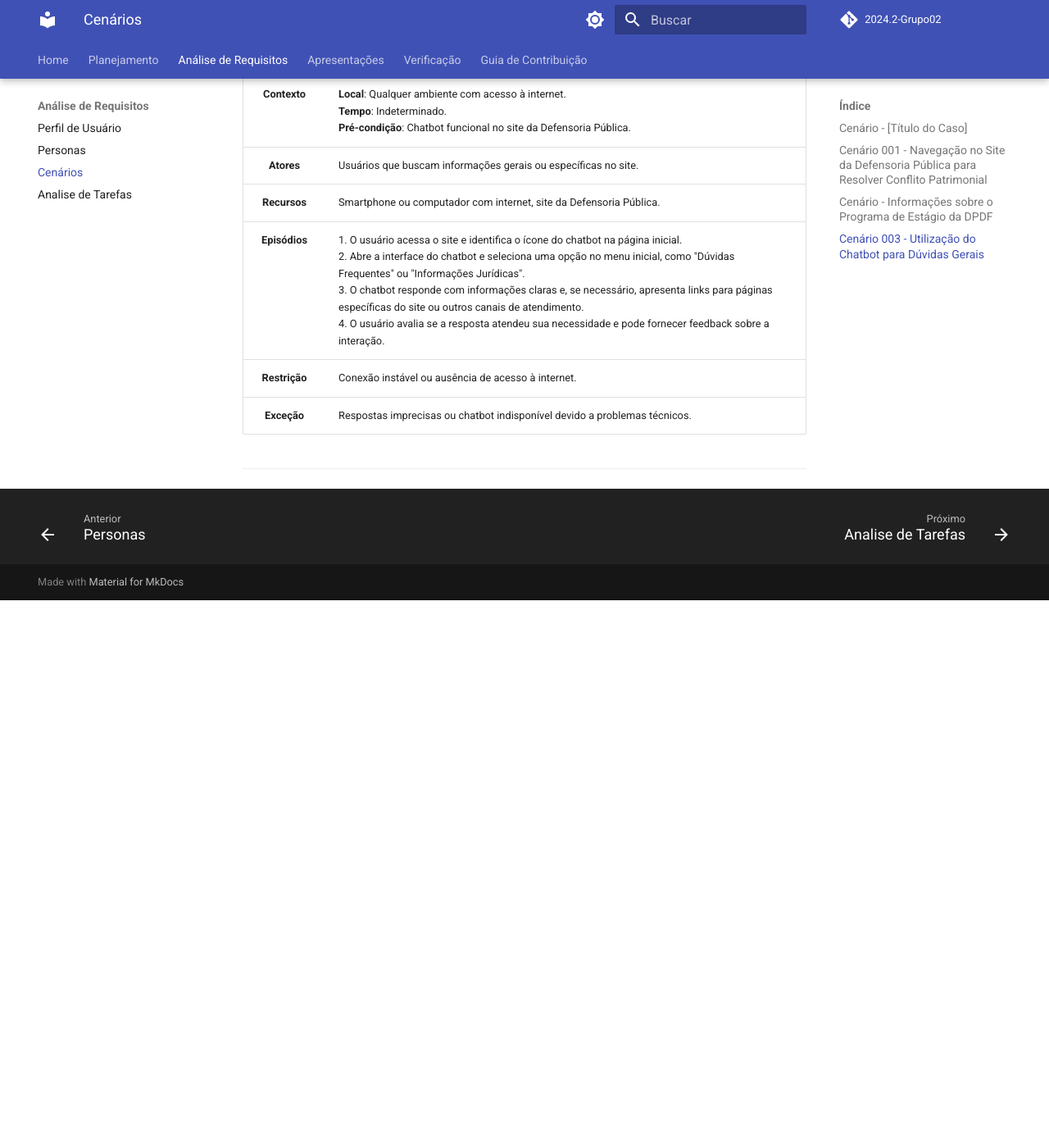
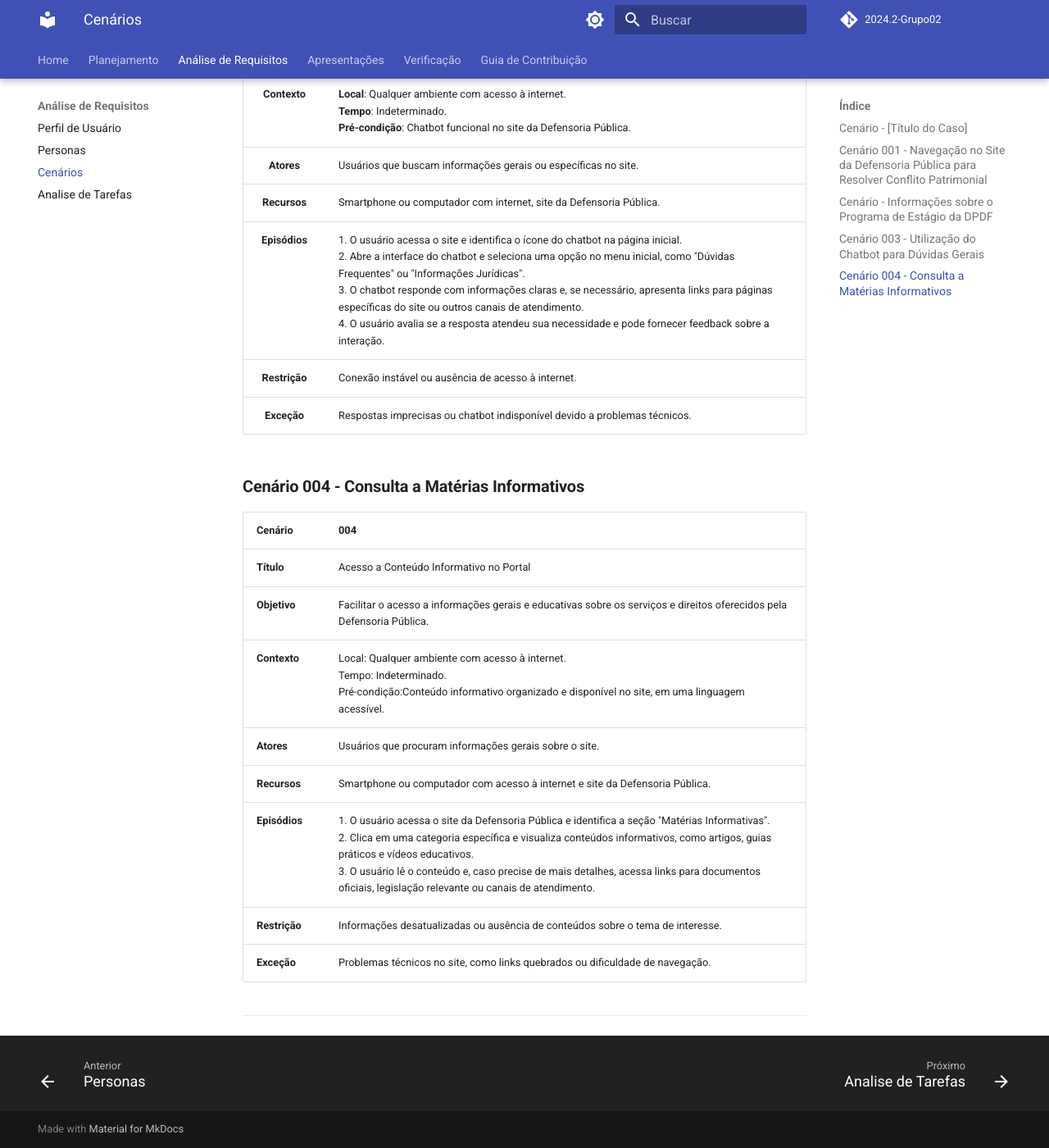
Before and after one commit to Interacao-Humano-Computador/2024.2-Grupo02, an MkDocs documentation site: the page built from docs/Analise/cenarios.md, in a window 1280 px wide and 1400 px high, scrolled down 2566 px. Shown: the whole window at 82% size. Built offline with MkDocs 1.6.1 and Material for MkDocs 9.7.7, drawn with Linux system fonts in a browser that asks for light colours; comment, search, counter and statistics services are not loaded; before the commit the page ends 3298 px from its top, so only the background shows below that.

Commit message:
Update cenarios.md

```diff
--- a/docs/Analise/cenarios.md
+++ b/docs/Analise/cenarios.md
@@ -59,4 +59,19 @@
 | **Restrição**| Conexão instável ou ausência de acesso à internet.                                                               |
 | **Exceção**  | Respostas imprecisas ou chatbot indisponível devido a problemas técnicos. |
 
+### **Cenário 004 - Consulta a Matérias Informativos**
+
+| **Cenário**       | **004**                                                                                           |
+|-------------------|--------------------------------------------------------------------------------------------------|
+| **Título**        | Acesso a Conteúdo Informativo no Portal                                                          |
+| **Objetivo**      | Facilitar o acesso a informações gerais e educativas sobre os serviços e direitos oferecidos pela Defensoria Pública. |
+| **Contexto**      | Local: Qualquer ambiente com acesso à internet. <br> Tempo: Indeterminado. <br> Pré-condição:Conteúdo informativo organizado e disponível no site, em uma linguagem acessível. |
+| **Atores**        | Usuários que procuram informações gerais sobre o site.                                           |
+| **Recursos**      | Smartphone ou computador com acesso à internet e site da Defensoria Pública.                     |
+| **Episódios**     | 1. O usuário acessa o site da Defensoria Pública e identifica a seção "Matérias Informativas". <br> 2. Clica em uma categoria específica e visualiza conteúdos informativos, como artigos, guias práticos e vídeos educativos. <br> 3. O usuário lê o conteúdo e, caso precise de mais detalhes, acessa links para documentos oficiais, legislação relevante ou canais de atendimento. |
+| **Restrição**     | Informações desatualizadas ou ausência de conteúdos sobre o tema de interesse.                   |
+| **Exceção**       | Problemas técnicos no site, como links quebrados ou dificuldade de navegação.                    |
+
+
+
 ---
```
